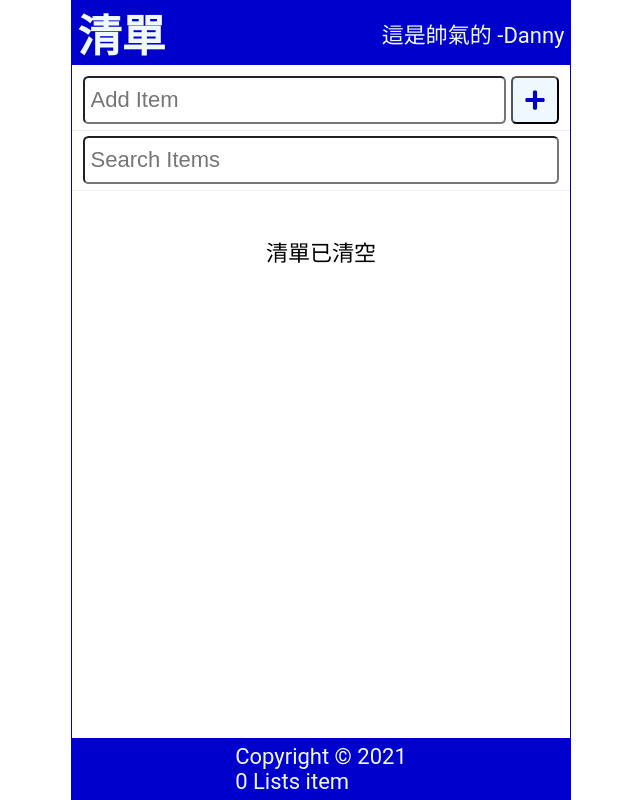
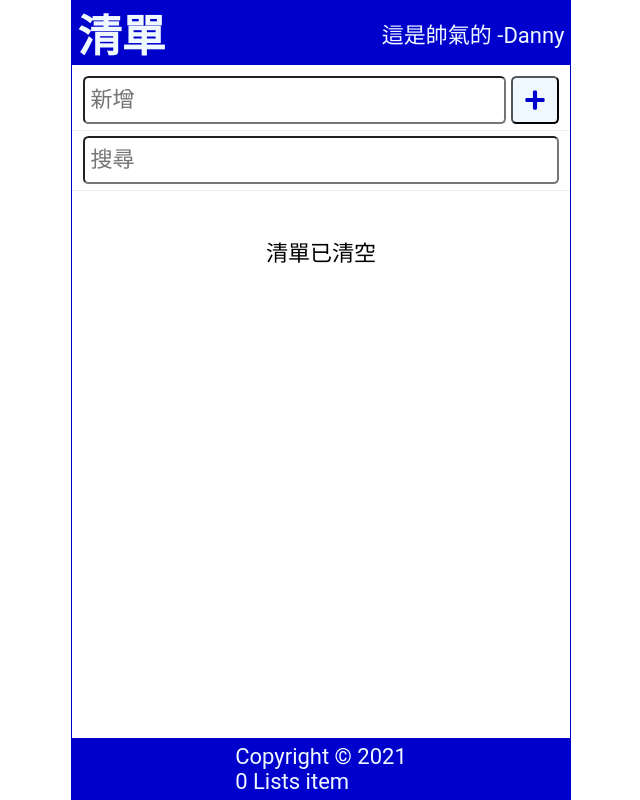
Before and after one commit to Danny101201/todolist, a React (Create React App) app: page / in a window 1280 px wide. Shown: the whole page, without its empty margins (319-959 px from the left). Built offline with nearby package versions, Linux system fonts and the light colour scheme.

Commit message:
翻譯中文

```diff
--- a/src/components/Additem.js
+++ b/src/components/Additem.js
@@ -12,7 +12,7 @@ function Additem({ newItem, setNewItem, handleSubmit }) {
                 ref={inputRef}
                 value={newItem}
                 onChange={e => setNewItem(e.target.value)}
-                placeholder="Add Item"
+                placeholder="新增"
                 required
             />
             <button
--- a/src/components/Search.js
+++ b/src/components/Search.js
@@ -10,7 +10,7 @@ function Search({ search,setSearch}) {
                 role="searchbox"
                 value={search}
                 onChange={e => setSearch(e.target.value)}
-                placeholder="Search Items"
+                placeholder="搜尋"
             />
         </form>
     )
```
